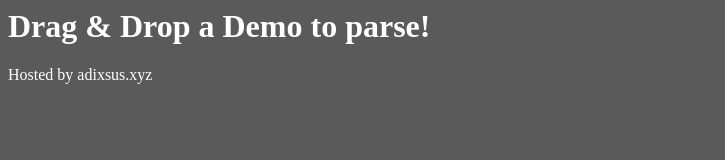
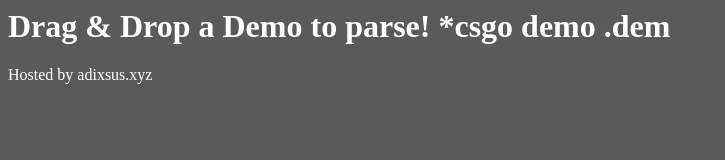
Before and after one commit to AdiXsus/demo-crosshair-code, a plain HTML site: page index.html in a window 1280 px wide. Shown: the whole page, without its empty margins (0-725 px from the left). Drawn offline with nearby package versions, Linux system fonts and the light colour scheme.

Commit message:
Update index.html

```diff
--- a/index.html
+++ b/index.html
@@ -30,7 +30,7 @@
 
 <body>
 	<div id="wait-for-file" class="content text-center">
-		<h1>Drag & Drop a Demo to parse!</h1>
+		<h1>Drag & Drop a Demo to parse! *csgo demo .dem</h1>
 		<h0>Hosted by adixsus.xyz</h0>
 	</div>
 
```
